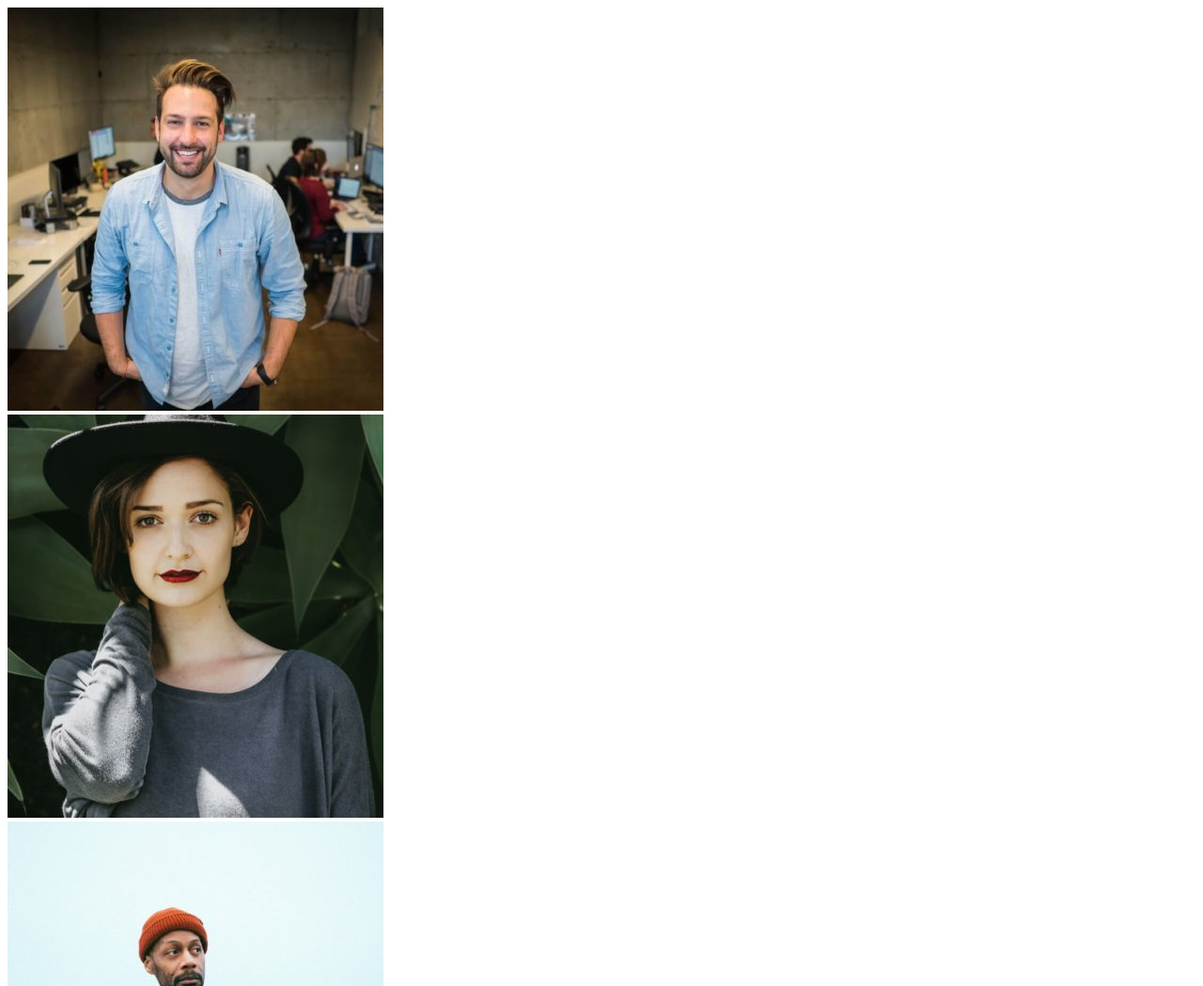
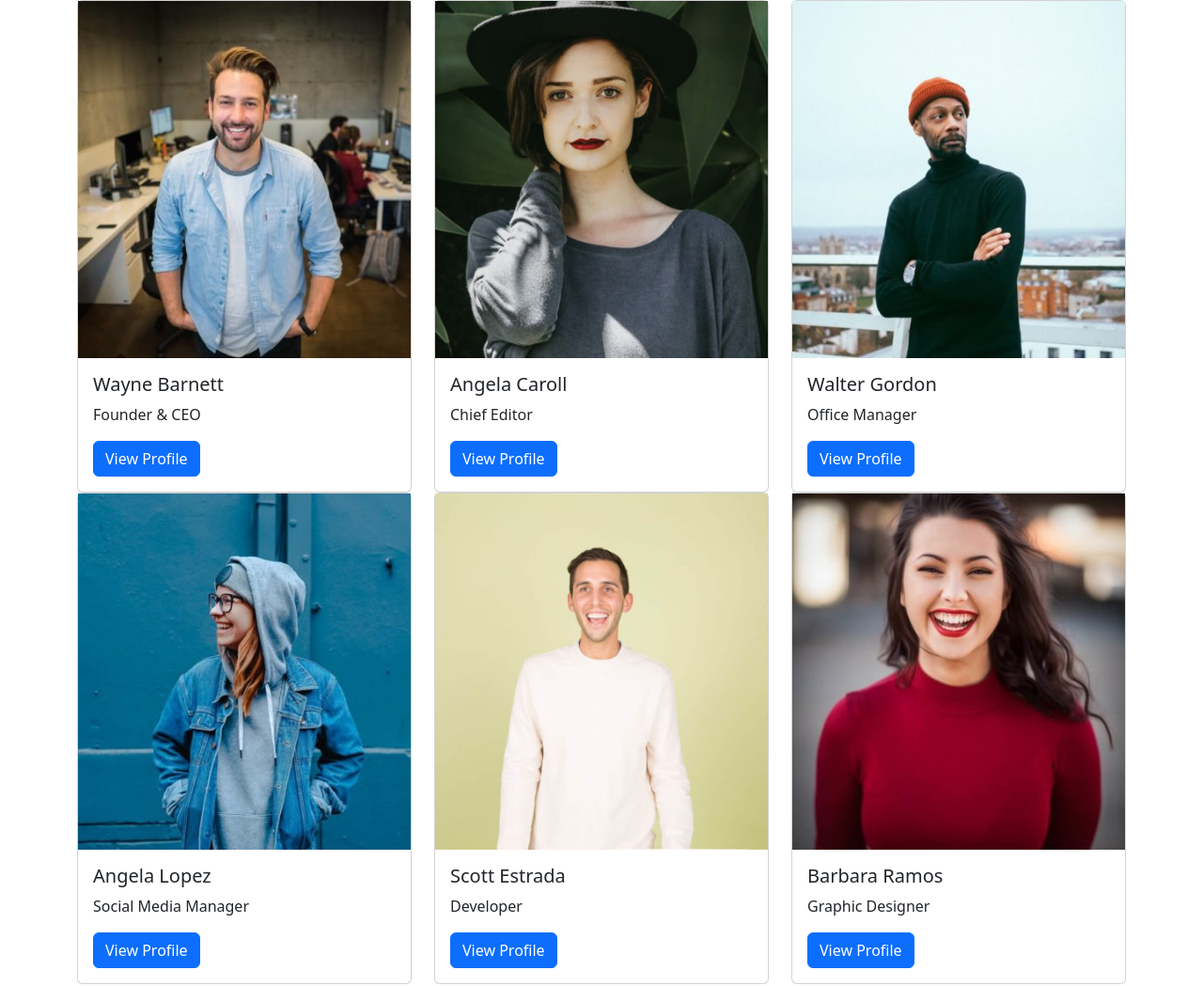
Before and after one commit to giacomomarongiu/js-our-team, a plain HTML site: page index.html in a window 1280 px wide. Shown: the top 1049 px of the page at 94% size. Drawn offline with nearby package versions, Linux system fonts and the light colour scheme.

Commit message:
Bonus 1+2

```diff
--- a/assets/js/main.js
+++ b/assets/js/main.js
@@ -92,21 +92,22 @@ for (let i = 0; i < team.length; i++) {
     row.append(col);
     col.classList.add('col-4');
 
-    //Aggiungo la mia card (Dopo strutturo meglio)
+    //Aggiungo la mia card
     col.append(card);
     card.classList.add('card');
+
+    //BONUS 1 Faccio sì che al posto della stringa ci sia un immagine
+    card.innerHTML = `<img src="./assets/img/${member.image}" alt="">`
+
+
+    //BONUS 2 Organizzo il mio DOM in modo tale da poterlo modificare con Bootstrap
     card.append(cardBody);
     cardBody.classList.add('card-body')
 
-    //Verifico che la struttuta sia giusta
-    //BONUS 1 Faccio sì che al posto della stringa ci sia un immagine
-    card.innerHTML = `<img src="./assets/img/${member.image}" alt="">`
-
-    //BONUS 2 Organizzo il mio DOM in modo tale da poterlo modificare con Bootstrap
+    //Aggiungo elementi alla mia card (Prelevandoli dai miei oggetti)
     cardBody.innerHTML = `
-    <h5 class="card-title">Card title</h5>
-    <p class="card-text">Some quick example text to build on the card title and make up the bulk of the card's content.</p>
-    <a href="#" class="btn btn-primary">Go somewhere</a>
+    <h5 class="card-title">${member.name}</h5>
+    <p class="card-text">${member.role}</p>
+    <a href="#" class="btn btn-primary">View Profile</a>
     `
-
 }
--- a/index.html
+++ b/index.html
@@ -4,9 +4,12 @@
     <meta charset="UTF-8">
     <meta name="viewport" content="width=device-width, initial-scale=1.0">
     <title>Document</title>
+    <link href="https://cdn.jsdelivr.net/npm/bootstrap@5.3.3/dist/css/bootstrap.min.css" rel="stylesheet" integrity="sha384-QWTKZyjpPEjISv5WaRU9OFeRpok6YctnYmDr5pNlyT2bRjXh0JMhjY6hW+ALEwIH" crossorigin="anonymous">
 </head>
 <body>
 
+
     <script src="./assets/js/main.js"></script>
+    <script src="https://cdn.jsdelivr.net/npm/bootstrap@5.3.3/dist/js/bootstrap.bundle.min.js" integrity="sha384-YvpcrYf0tY3lHB60NNkmXc5s9fDVZLESaAA55NDzOxhy9GkcIdslK1eN7N6jIeHz" crossorigin="anonymous"></script>
 </body>
 </html>
```
